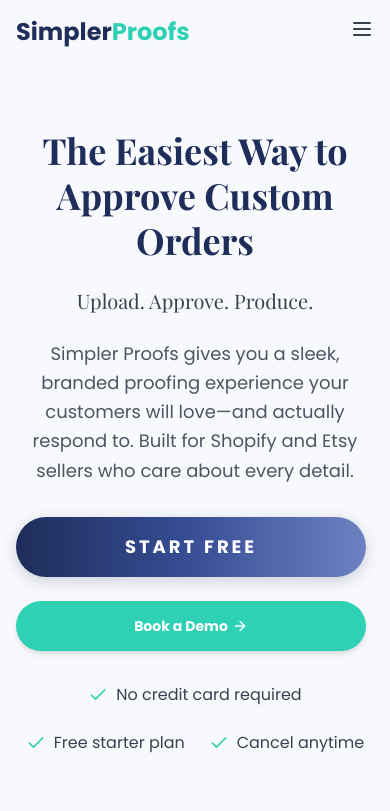
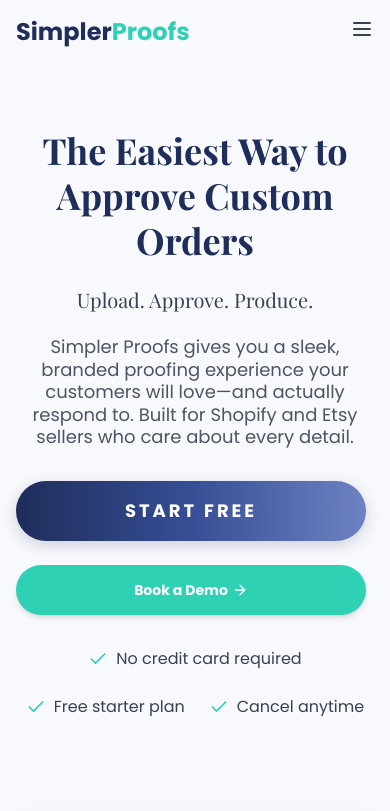
Before and after one commit to Ridge-Bulaquena/proof-magic-flow, a React (Vite) app: page / in a window 390 px wide. Shown: the top 811 px of the page. Built offline with nearby package versions, Linux system fonts and the light colour scheme.

Commit message:
Fix: Reduce line height
Reduce line height for better readability.

```diff
--- a/src/components/Hero.tsx
+++ b/src/components/Hero.tsx
@@ -24,11 +24,11 @@ const Hero = () => {
             The Easiest Way to Approve Custom Orders
           </h1>
 
-          <p className="text-xl md:text-2xl text-gray-700 mb-6 max-w-2xl font-serif leading-snug">
+          <p className="text-xl md:text-2xl text-gray-700 mb-6 max-w-2xl font-serif leading-tight">
             Upload. Approve. Produce.
           </p>
 
-          <p className="text-lg text-gray-600 mb-8 max-w-3xl leading-relaxed">
+          <p className="text-lg text-gray-600 mb-8 max-w-3xl leading-tight">
             Simpler Proofs gives you a sleek, branded proofing experience your customers will love—and actually respond to. Built for Shopify and Etsy sellers who care about every detail.
           </p>
 
```
